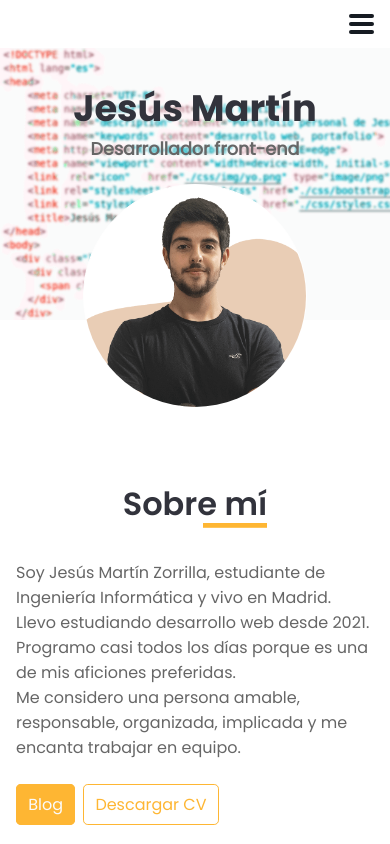
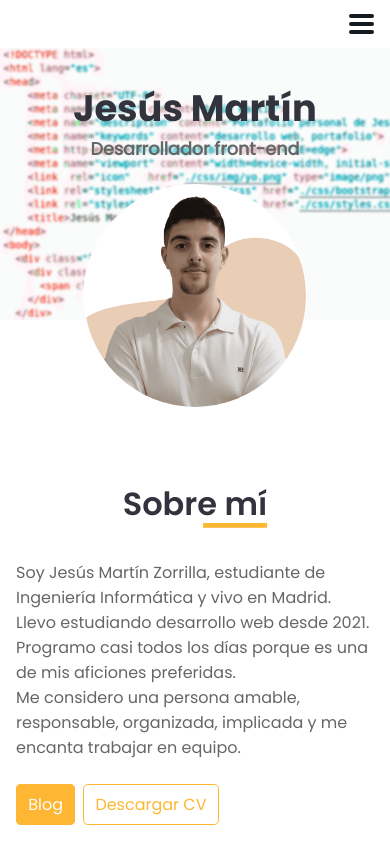
Before and after one commit to jesusmarzor/portfolio_react_back, a React (Create React App) app: page / in a window 390 px wide. Shown: the top 844 px of the page. Built offline with nearby package versions, Linux system fonts and the light colour scheme; no server answers.

Commit message:
Actualizar imagen de perfil

```diff
--- a/src/components/Home/index.jsx
+++ b/src/components/Home/index.jsx
@@ -10,7 +10,7 @@ export function Home(){
             <div className="home__resize">
                 <Introduce/>
                 <div className="home__profile profile">
-                    <img className="profile__img" src={image} alt="fotografía" width="500"/>
+                    <img className="profile__img" src={image} alt="fotografía" width="520"/>
                 </div>
             </div>
         </Element>
--- a/src/components/Home/styles.scss
+++ b/src/components/Home/styles.scss
@@ -49,7 +49,7 @@
             height: 20rem;
             background-color: white;
             &__img{
-                width: 22rem;
+                width: 23rem;
             }
         }
     }
@@ -63,7 +63,7 @@
             width: 15rem;
             height: 15rem;
             &__img{
-                width: 17rem;
+                width: 18rem;
             }
         }
     }
@@ -76,7 +76,7 @@
             width: 14rem;
             height: 14rem;
             &__img{
-                width: 16rem;
+                width: 17rem;
             }
         }
     }
```
Also changed, not shown: src/assets/img/perfil.webp.
